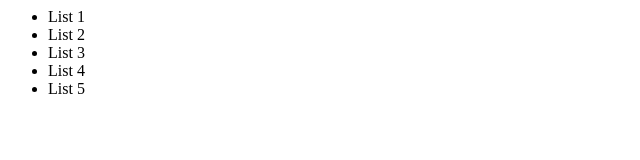
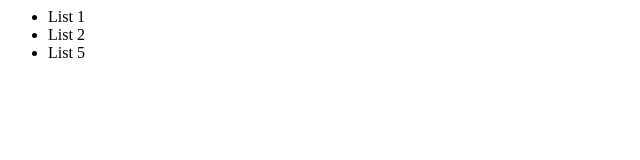
Before and after one commit to DnsSrinath/dnsDemo, a plain HTML site: page index.html in a window 1280 px wide. Shown: the full height of the page, 0-640 px from the left. Drawn offline with Linux system fonts and the light colour scheme.

Commit message:
Modified Index.html

```diff
--- a/index.html
+++ b/index.html
@@ -1,7 +1,5 @@
 <ul>
 <li>List 1</li>
 <li>List 2</li>
-<li>List 3</li>
-<li>List 4</li>
 <li>List 5</li>
 </ul>
```
